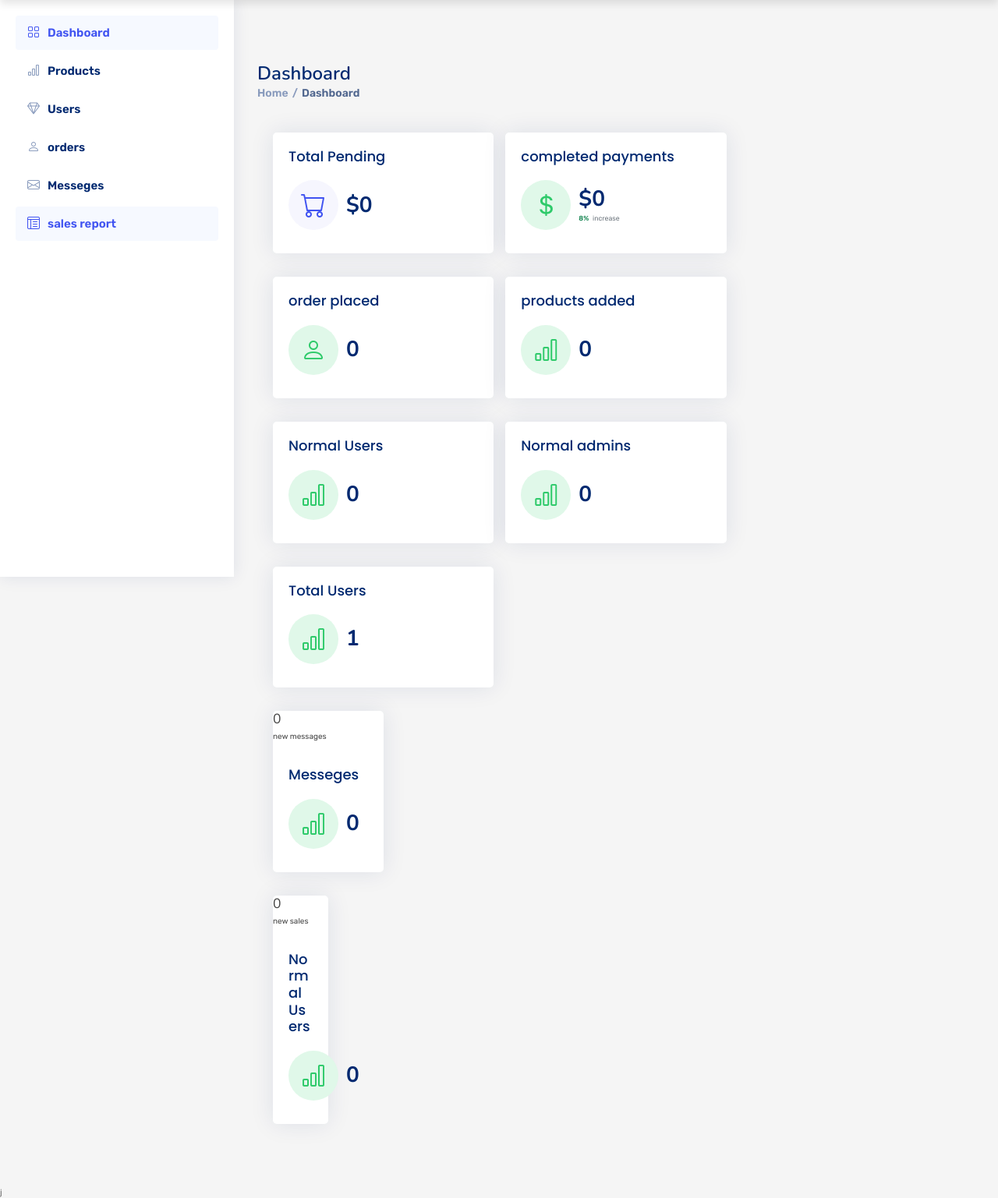
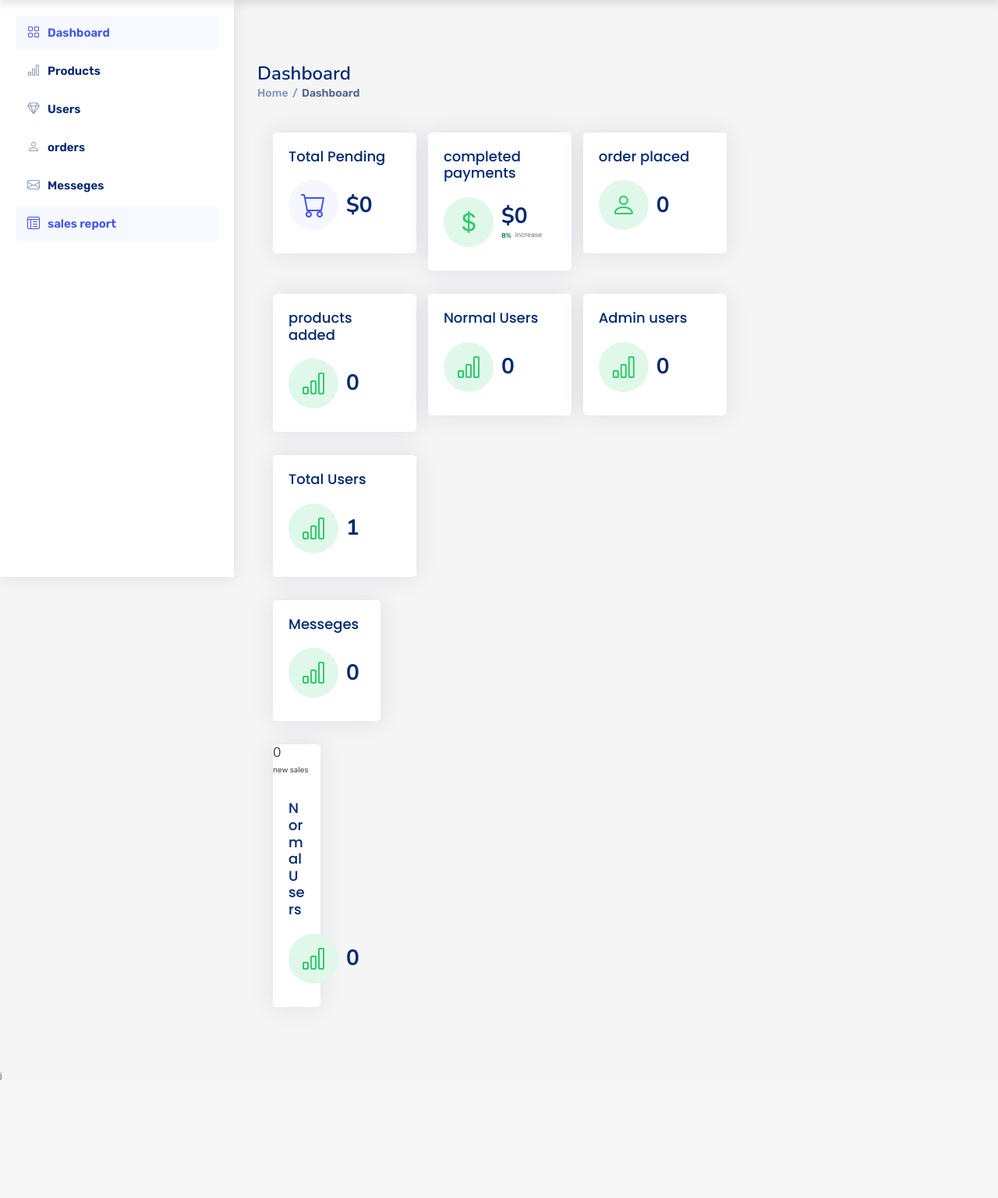
Before and after one commit to haamid10/E-bookstore, a PHP site: page /admin_page.php in a window 1280 px wide. Shown: the part 60-1597 px from the top of the page at 78% size. After the commit the page ends 1446 px from the top, so only its background shows below. Run offline with PHP 8.4, Linux system fonts and the light colour scheme; the visitor is signed in with stand-in values (Sample User, id 1); data that the repository does not hold is empty.

Commit message:
dashboard8

```diff
--- a/admin_page.php
+++ b/admin_page.php
@@ -68,7 +68,7 @@ if(!isset($admin_id)){
           <div class="row">
 
             <!-- Sales Card -->
-     <div class="col-xxl-4 col-md-6">
+     <div class="col-xxl-4 col-md-4">
               <div class="card info-card sales-card">
 
 
@@ -107,7 +107,7 @@ if(!isset($admin_id)){
    <!-- ends of sales card -->
 
 
-   <div class="col-xxl-4 col-md-6">
+   <div class="col-xxl-4 col-md-4">
               <div class="card info-card revenue-card">
          <?php
             $total_completed = 0;
@@ -139,7 +139,7 @@ if(!isset($admin_id)){
         <!-- Revenue Card -->
 
 
-   <div class="col-xxl-4 col-md-6">
+   <div class="col-xxl-4 col-md-4">
               <div class="card info-card revenue-card">
 
          <?php
@@ -172,7 +172,7 @@ if(!isset($admin_id)){
 
 
 
-    <div class="col-xxl-4 col-md-6">
+    <div class="col-xxl-4 col-md-4">
       <div class="card info-card revenue-card">
          <?php
             $select_products = mysqli_query($conn, "SELECT * FROM `products`") or die('query failed');
@@ -198,7 +198,7 @@ if(!isset($admin_id)){
 
 
 
-    <div class="col-xxl-4 col-md-6">
+    <div class="col-xxl-4 col-md-4">
       <div class="card info-card revenue-card">
 <?php
             $select_users = mysqli_query($conn, "SELECT * FROM `users` WHERE user_type = 'user'") or die('query failed');
@@ -222,7 +222,7 @@ if(!isset($admin_id)){
       </div>
 
 
-      <div class="col-xxl-4 col-md-6">
+      <div class="col-xxl-4 col-md-4">
       <div class="card info-card revenue-card">
          <?php
             $select_admins = mysqli_query($conn, "SELECT * FROM `users` WHERE user_type = 'admin'") or die('query failed');
@@ -231,7 +231,7 @@ if(!isset($admin_id)){
 
 
      <div class="card-body">
-                  <h5 class="card-title">Normal admins</h5>
+                  <h5 class="card-title">Admin users</h5>
 
                   <div class="d-flex align-items-center">
                     <div class="card-icon rounded-circle d-flex align-items-center justify-content-center">
@@ -247,7 +247,7 @@ if(!isset($admin_id)){
                 </div>
  </div>
 
-      <div class="col-xxl-4 col-md-6">
+      <div class="col-xxl-4 col-md-4">
       <div class="card info-card revenue-card">
          <?php
             $select_account = mysqli_query($conn, "SELECT * FROM `users`") or die('query failed');
@@ -272,16 +272,15 @@ if(!isset($admin_id)){
                </div>
                <!-- users card -->
 
-      <div class="col-xxl-4 col-md-6">
+       <div class="col-xxl-2 col-md-9">
       <div class="card info-card revenue-card">
          <?php
             $select_messages = mysqli_query($conn, "SELECT * FROM `message`") or die('query failed');
             $number_of_messages = mysqli_num_rows($select_messages);
          ?>
-         <h3><?php echo $number_of_messages; ?></h3>
-         <p>new messages</p>
 
-<div class="card-body">
+
+      <div class="card-body">
                   <h5 class="card-title">Messeges </h5>
 
                   <div class="d-flex align-items-center">
@@ -294,9 +293,12 @@ if(!isset($admin_id)){
 
                     </div>
                   </div>
-                </div>      </div>
+                </div>
+                </div>
+      </div>
+            <!-- messeges  -->
 
-      <div class="col-xxl-4 col-md-6">
+      <div class="col-xxl-4 col-md-4">
       <div class="card info-card revenue-card">
          <?php
             $select_sales = mysqli_query($conn, "SELECT * FROM `sales`") or die('query failed');
```
